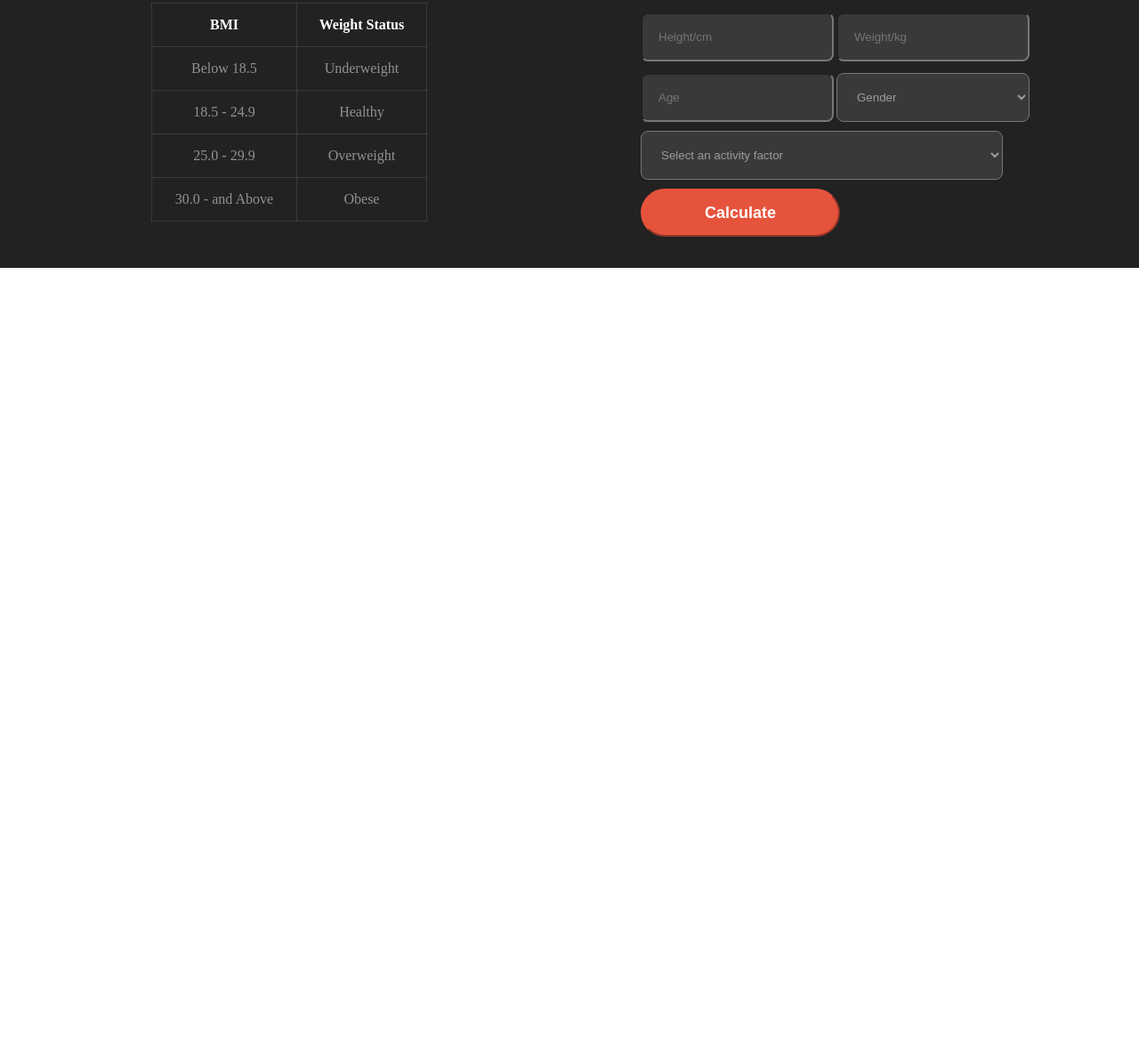
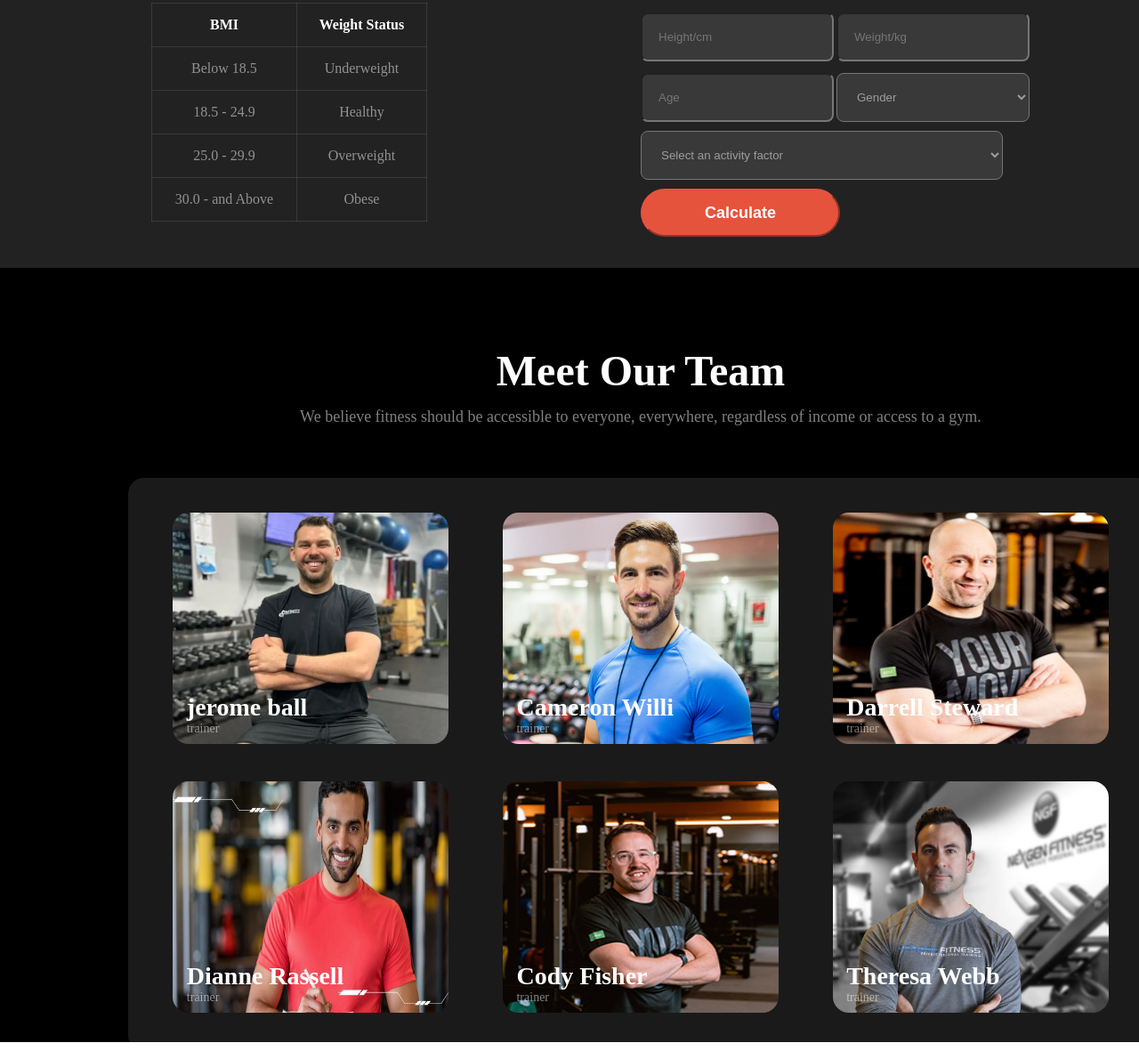
Before and after one commit to arifulislam991/B10A2, a plain HTML site: page index.html in a window 1280 px wide. Shown: the part 2205-3386 px from the top of the page at 89% size. Before the commit the page ends 2506 px from the top, so only its background shows below. Drawn offline with Linux system fonts and the light colour scheme.

Commit message:
our team section

```diff
--- a/css/style.css
+++ b/css/style.css
@@ -411,3 +411,104 @@ th,td{
 .cls{
     display: none;
 }
+/* =-=-=-=-=-=-=-=-=-=-=-=-=-=-=-
+        our team section
+=-=-=-=-=-=-=-=-=-=-=-=-=-=-=---= */
+.our-team-section{
+    width: 100%;
+}
+.team-container{
+    width: 80%;
+    height: 782px;
+    margin: auto;
+}
+.team-title h2{
+    margin-top: 88px;
+    text-align: center;
+    color: rgb(255, 255, 255);
+    font-size: 48px;
+    font-weight: 900;
+    margin-bottom: 14px;
+}
+.team-title p{
+    text-align: center;
+    color: rgba(255, 255, 255, 0.5);
+    font-size: 18px;
+    font-weight: 400;
+}
+.our-team{
+    margin-top: 58px;
+    padding: 20px;
+    display: grid;
+    grid-template-columns: repeat(3,2fr);
+    background-color: rgba(255, 255, 255, 0.1);
+    border-radius: 18px;
+    height: 604px;
+}
+.team-member{
+    margin: auto;
+}
+.team-member img{
+    border-radius: 18px;
+    width: 310px;
+    height: 260px;
+}
+/* ==--=member title position */
+.member-1{
+    position: relative;
+}
+.img-title-1{
+    position: absolute;
+    left: 5%;
+    bottom: 5%;
+}
+.member-2{
+    position: relative;
+}
+.img-title-2{
+    position: absolute;
+    left: 5%;
+    bottom: 5%;
+}
+.member-3{
+    position: relative;
+}
+.img-title-3{
+    position: absolute;
+    left: 5%;
+    bottom: 5%;
+}
+.member-4{
+    position: relative;
+}
+.img-title-4{
+    position: absolute;
+    left: 5%;
+    bottom: 5%;
+}
+.member-5{
+    position: relative;
+}
+.img-title-5{
+    position: absolute;
+    left: 5%;
+    bottom: 5%;
+}
+.member-6{
+    position: relative;
+}
+.img-title-6{
+    position: absolute;
+    left: 5%;
+    bottom: 5%;
+}
+.img-title h5{
+    color: rgb(255, 255, 255);
+    font-size: 28px;
+    font-weight: 600;
+}
+.img-title p{
+    color: rgba(255, 255, 255, 0.5);
+    font-size: 14px;
+    font-weight: 400;
+}
--- a/index.html
+++ b/index.html
@@ -199,6 +199,61 @@
 
             </div>
         </section>
+        <!-- =-=-=-=-=-=-=-=-=-=-=-=
+         Meet Our Team section
+        =-=-=-=-=-=-=-=--=-=-=-=-= -->
+        <section class="our-team-section">
+            <div class="team-container">
+                <div class="team-title">
+                    <h2>Meet Our Team</h2>
+                    <p>We believe fitness should be accessible to everyone, everywhere, regardless of income or access to a gym.</p>
+                </div>
+                <div class="our-team">
+                    <div class="team-member member-1">
+                        <img src="./assets/trainer1.png" alt="" title="jerome ball">
+                        <div class="img-title img-title-1">
+                            <h5>jerome ball</h5>
+                            <p>trainer</p>
+                        </div>
+                    </div>
+                    <div class="team-member member-2">
+                        <img src="./assets/trainer2.png" alt="">
+                        <div class="img-title img-title-2">
+                            <h5>Cameron Willi</h5>
+                            <p>trainer</p>
+                        </div>
+                    </div>
+                    <div class="team-member member-3">
+                        <img src="./assets/trainer3.png" alt="">
+                        <div class="img-title img-title-3">
+                            <h5>Darrell Steward</h5>
+                            <p>trainer</p>
+                        </div>
+                    </div>
+                    <div class="team-member member-4">
+                        <img src="./assets/trainer4.png" alt="">
+                        <div class="img-title img-title-4">
+                            <h5>Dianne Rassell</h5>
+                            <p>trainer</p>
+                        </div>
+                    </div>
+                    <div class="team-member member-5">
+                        <img src="./assets/trainer5.png" alt="">
+                        <div class="img-title img-title-5">
+                            <h5>Cody Fisher</h5>
+                            <p>trainer</p>
+                        </div>
+                    </div>
+                    <div class="team-member member-6">
+                        <img src="./assets/trainer6.png" alt="">
+                        <div class="img-title img-title-6">
+                            <h5>Theresa Webb</h5>
+                            <p>trainer</p>
+                        </div>
+                    </div>
+                </div>
+            </div>
+        </section>
     </section>
 
 </body>
```
